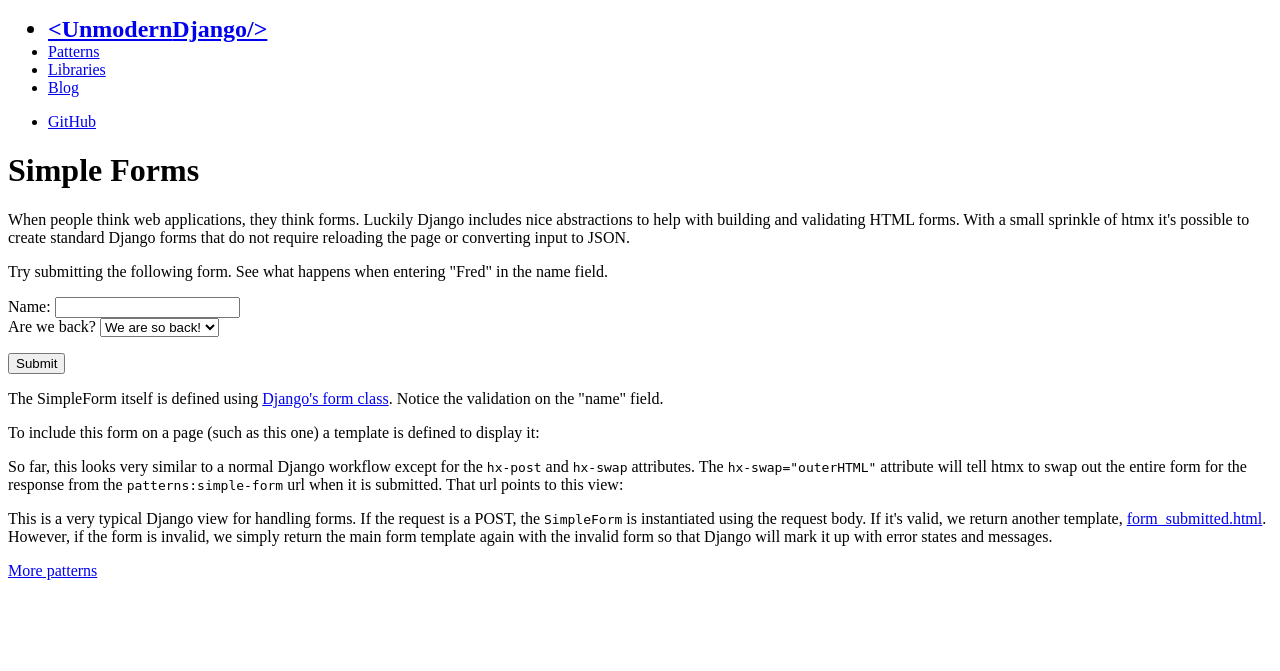
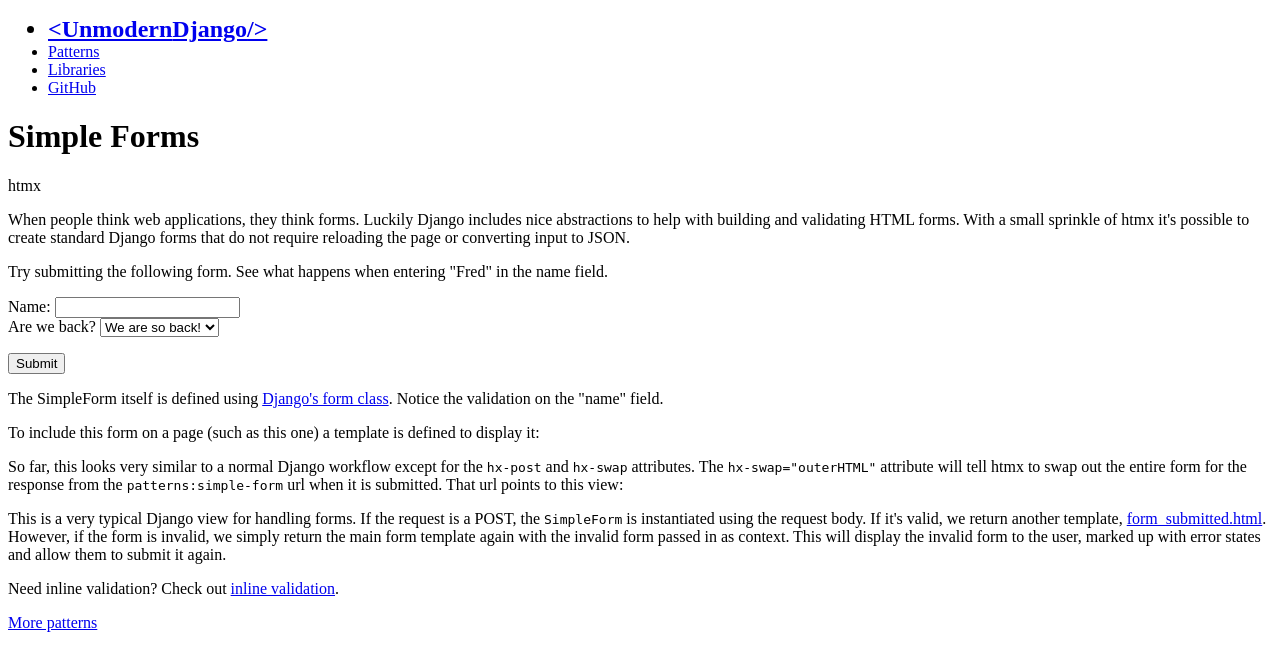
Before and after one commit to Fingel/unmoderndjango, a Django app: page /patterns/simple_forms/ in a window 1280 px wide. Shown: the top 671 px of the page. Run offline with Django 5.2, Linux system fonts and the light colour scheme; some libraries are stand-ins or nearby versions.

Commit message:
Style updates

```diff
--- a/base/static/base/css/main.css
+++ b/base/static/base/css/main.css
@@ -1,6 +1,6 @@
-:root {
-  --link-fg: var(--green-4);
+* {
   --line-length: 50em;
+  --accent: var(--green-6);
 }
 .green {
   color: var(--green-9);
@@ -12,11 +12,22 @@
   font-size: 1.5em;
   font-weight: bold;
 }
-
-#buttonwrapper {
-  margin-left: 0;
+.page-list h3 {
+  margin-bottom: calc(0.5 * var(--gap));
 }
 
+nav > ul {
+  margin-right: auto;
+}
+
+/*nav a {
+  color: var(--green-4);
+}*/
+
+chip > a {
+  text-decoration: inherit;
+  color: inherit;
+}
 /*forms*/
 
 input[aria-invalid="true"] {
--- a/base/templates/base/base.html
+++ b/base/templates/base/base.html
@@ -25,13 +25,8 @@
       <ul role="list">
         <li class="logo"><a href="/">&lt;Unmodern<span class="green">Django</span>/&gt;</a>
         <li><a href="{% url 'patterns:index' %}">Patterns</a>
-        <li><a href="/docs">Libraries</a>
-        <li><a href="/docs">Blog</a>
-      </ul>
-    </nav>
-    <nav aria-label="Social media links">
-      <ul role="list">
-        <li><a href="https://github.com/...">GitHub</a>
+        <li><a href="{% url 'base:libraries' %}">Libraries</a>
+        <li><a href="https://github.com/Fingel/unmoderndjango/">GitHub</a>
       </ul>
     </nav>
   </header>
--- a/base/urls.py
+++ b/base/urls.py
@@ -1,6 +1,13 @@
 from django.urls import path
+from django.views.generic import TemplateView
 
-from base.views import IndexView
 
 app_name = "base"
-urlpatterns = [path("", IndexView.as_view(), name="index")]
+urlpatterns = [
+    path("", TemplateView.as_view(template_name="base/index.html"), name="index"),
+    path(
+        "libraries",
+        TemplateView.as_view(template_name="base/libraries.html"),
+        name="libraries",
+    ),
+]
--- a/base/views.py
+++ b/base/views.py
@@ -1,5 +1 @@
-from django.views.generic import TemplateView
-
-
-class IndexView(TemplateView):
-    template_name = "base/index.html"
+# Create views here.
--- a/patterns/templates/patterns/simple_forms/index.html
+++ b/patterns/templates/patterns/simple_forms/index.html
@@ -1,6 +1,8 @@
 {% extends 'base/base.html' %}
+{% block title %}Simple forms with htmx and Django{% endblock %}
 {% block content %}
 <h1>Simple Forms</h1>
+<chip><a href="{% url 'base:libraries' %}#htmx">htmx</a></chip>
 <p>When people think web applications, they think forms. Luckily Django includes
     nice abstractions to help with building and validating HTML forms.
     With a small sprinkle of htmx it's possible to create standard Django forms
@@ -43,7 +45,14 @@
     valid, we return another template,
     <a href="https://github.com/Fingel/unmoderndjango/blob/main/patterns/templates/patterns/forms/form_submitted.html">form_submitted.html</a>.
     However, if the form is invalid, we simply return the main form template again
-    with the invalid form so that Django will mark it up with error states and messages.
+    with the invalid form passed in as context. This will display the invalid
+    form to the user, marked up with error states and allow them to submit it again.
 </p>
-<a href="{% url 'patterns:index' %}">More patterns</a>
+<p>
+    Need inline validation? Check out
+    <a href="{% url 'patterns:inline-validation-index' %}">inline validation</a>.
+</p>
+<p>
+    <a href="{% url 'patterns:index' %}">More patterns</a>
+</p>
 {% endblock %}
```
Also changed, not shown: base/templates/base/index.html (+5 -3 lines), base/templates/base/libraries.html (added, +24 -0 lines), patterns/templates/patterns/index.html (+5 -3 lines), patterns/templates/patterns/inline_validation/index.html (+7 -3 lines).
